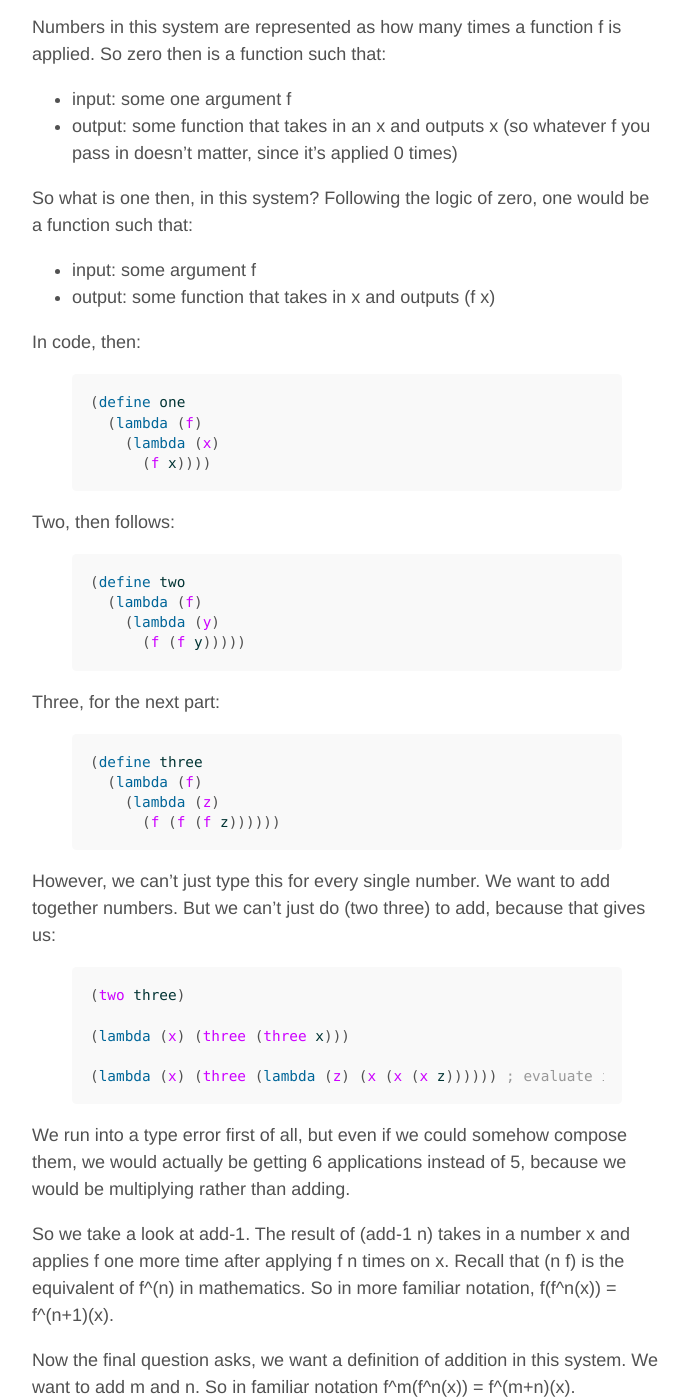
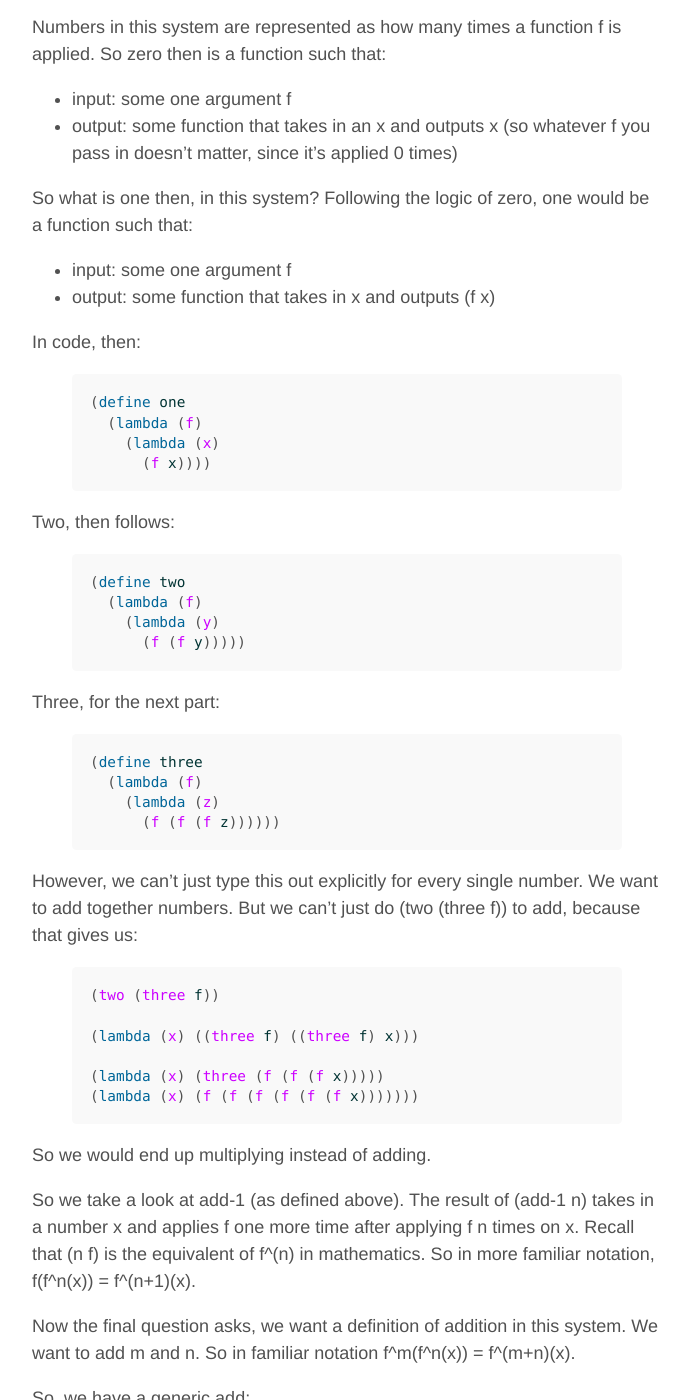
Before and after one commit to ejiang/ejiang.github.io, a Jekyll site: the page built from _posts/2014-10-17-Church-Numerals.md, in a window 1280 px wide and 1400 px high, scrolled down 633 px. Shown: the whole window, without its empty margins (293-982 px from the left). Built offline with Jekyll 4.4.1, drawn with Linux system fonts in a browser that asks for light colours.

Commit message:
Update 2014-10-17-Church-Numerals.md

```diff
--- a/_posts/2014-10-17-Church-Numerals.md
+++ b/_posts/2014-10-17-Church-Numerals.md
@@ -32,7 +32,7 @@
 
 So what is one then, in this system? Following the logic of zero, one would be a function such that:
 
- - input: some argument f
+ - input: some one argument f
  - output: some function that takes in x and outputs (f x)
 
 In code, then:
@@ -62,22 +62,22 @@
       (f (f (f z))))))
 {% endhighlight %}
 
-However, we can't just type this for every single number. We want to add together numbers.
-But we can't just do (two three) to add, because that gives us:
+However, we can't just type this out explicitly for every single number. We want to add together numbers.
+But we can't just do (two (three f)) to add, because that gives us:
 
 {% highlight scheme %}
-(two three)
+(two (three f))
 
-(lambda (x) (three (three x)))
+(lambda (x) ((three f) ((three f) x)))
 
-(lambda (x) (three (lambda (z) (x (x (x z)))))) ; evaluate innermost first
+(lambda (x) (three (f (f (f x)))))
+(lambda (x) (f (f (f (f (f (f x)))))))
 
 {% endhighlight %}
 
-We run into a type error first of all, but even if we could somehow compose them, we would actually
-be getting 6 applications instead of 5, because we would be multiplying rather than adding.
+So we would end up multiplying instead of adding.
 
-So we take a look at add-1. The result of (add-1 n) takes in a number x and applies f one more time
+So we take a look at add-1 (as defined above). The result of (add-1 n) takes in a number x and applies f one more time
 after applying f n times on x. Recall that (n f) is the equivalent of f^(n) in mathematics. So in
 more familiar notation, f(f^n(x)) = f^(n+1)(x).
 
```
